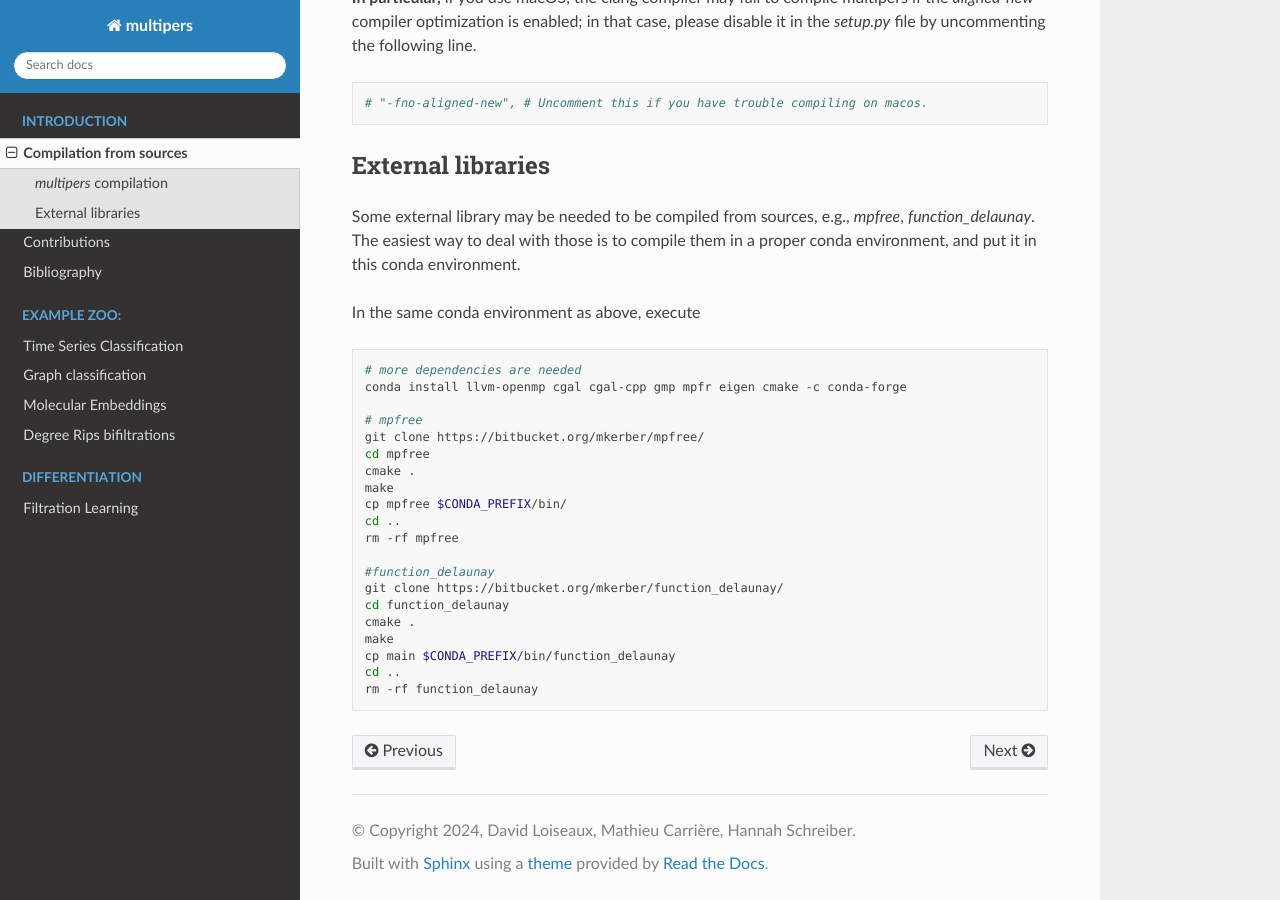
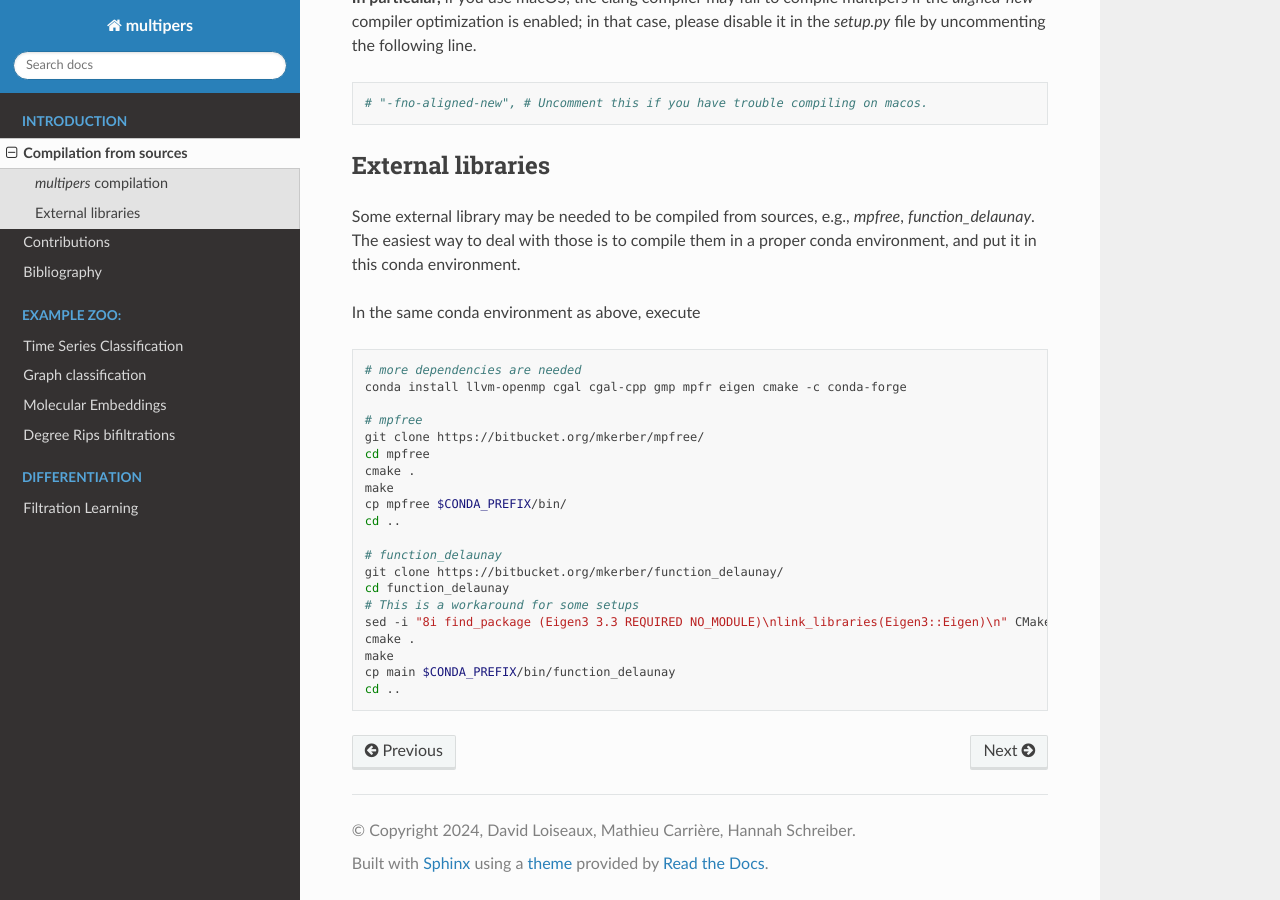
Before and after one commit to DavidLapous/multipers, a Sphinx documentation site: the page built from docs/compilation.rst, in a window 1280 px wide and 900 px high, scrolled down 730 px. Built offline with Sphinx 7.4.7 and the Read the Docs theme 3.1.0, drawn with Linux system fonts in a browser that asks for light colours; pages that are not in the unit, such as notebooks, are missing from menus.

Commit message:
function_delaunay workaround in doc

```diff
--- a/docs/compilation.rst
+++ b/docs/compilation.rst
@@ -57,13 +57,13 @@ In the same conda environment as above, execute
    make
    cp mpfree $CONDA_PREFIX/bin/
    cd ..
-   rm -rf mpfree
 
-   #function_delaunay
+   # function_delaunay
    git clone https://bitbucket.org/mkerber/function_delaunay/
    cd function_delaunay
+   # This is a workaround for some setups
+   sed -i "8i find_package (Eigen3 3.3 REQUIRED NO_MODULE)\nlink_libraries(Eigen3::Eigen)\n" CMakeLists.txt
    cmake .
    make
    cp main $CONDA_PREFIX/bin/function_delaunay
    cd ..
-   rm -rf function_delaunay
```
